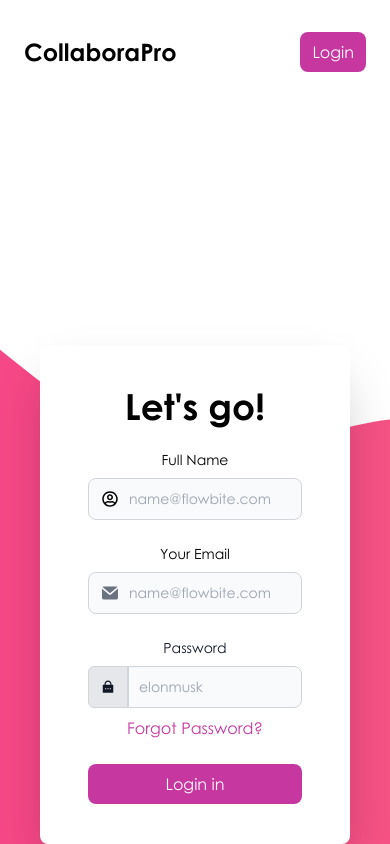
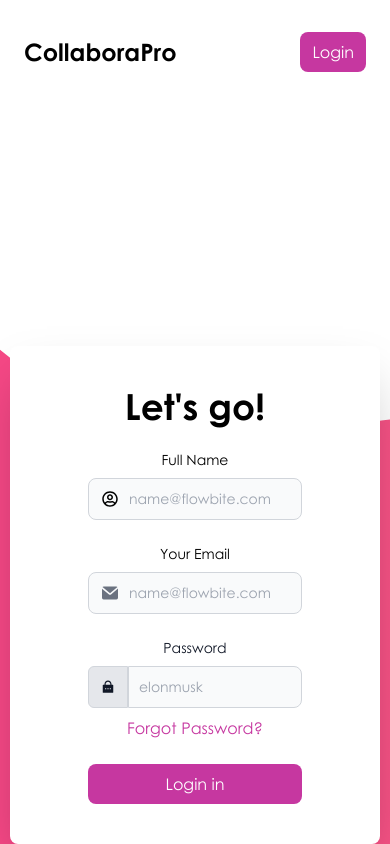
Before and after one commit to yasuogg/ctrlshifts-Ghack, a Next.js app in the folder frontend/: page /signup in a window 390 px wide. Built offline with nearby package versions, Linux system fonts and the light colour scheme.

Commit message:
change some paddings

```diff
--- a/frontend/src/app/signup/page.js
+++ b/frontend/src/app/signup/page.js
@@ -9,7 +9,7 @@ export default function sigup (){
 <Header/>
 <div className="bg-cover absolute bottom-0 left-0 w-full text-center md:pb-[50%] lg:pb-[10%]  bg-no-repeat" style={{backgroundImage: "url('/images/login/group1.svg')"}}>
 <div className=" flex flex-col justify-center items-center text-black  ">
-<div className="flex flex-col  shadow-2xl px-12 lg:px-24 py-10   rounded-lg bg-white">
+<div className="flex flex-col  shadow-2xl px-[20%] border-separate  lg:px-24 py-10   rounded-lg bg-white">
 <h1 className="text-center font-bold text-4xl pb-6">Let's go!</h1>
 
 <label for="input-group-1" class="block mb-2 text-sm font-medium ">Full Name</label>
```
